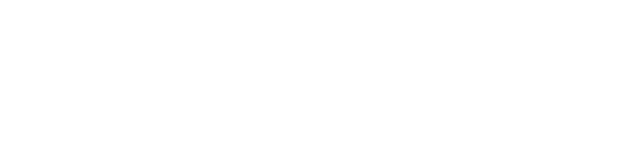
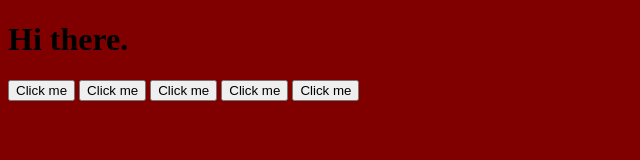
Before and after one commit to connerjoseph/javascript-excercises, a plain HTML site: page jQuery/index.html in a window 1280 px wide. Shown: the whole page, without its empty margins (0-640 px from the left). Drawn offline with Linux system fonts and the light colour scheme.

Commit message:
Add jQuery

```diff
--- a/jQuery/index.html
+++ b/jQuery/index.html
@@ -4,8 +4,18 @@
     <meta charset="UTF-8">
     <meta name="viewport" content="width=device-width, initial-scale=1.0">
     <title>jQuery</title>
+    <link rel="stylesheet" href="styles.css">
 </head>
 <body>
 
+    <h1>Hi there.</h1>
+    <button>Click me</button>
+    <button>Click me</button>
+    <button>Click me</button>
+    <button>Click me</button>
+    <button>Click me</button>
+
+    <script src="index.js"></script>
+
 </body>
 </html>
--- a/jQuery/index.js
+++ b/jQuery/index.js
@@ -0,0 +1 @@
+$ ("h1").css("color", "red");
--- a/jQuery/styles.css
+++ b/jQuery/styles.css
@@ -0,0 +1,3 @@
+body {
+    background-color: maroon;
+}
```
